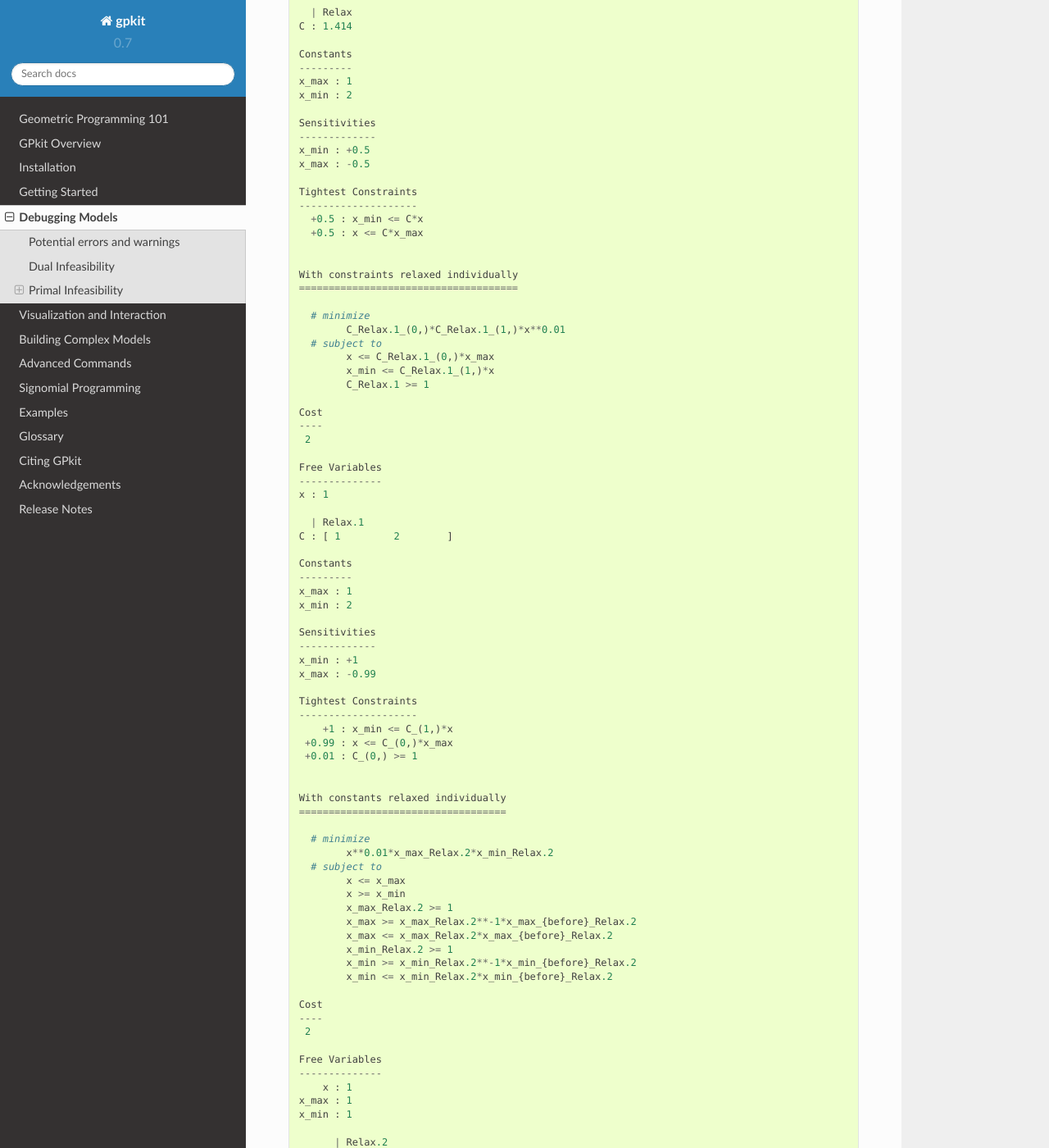
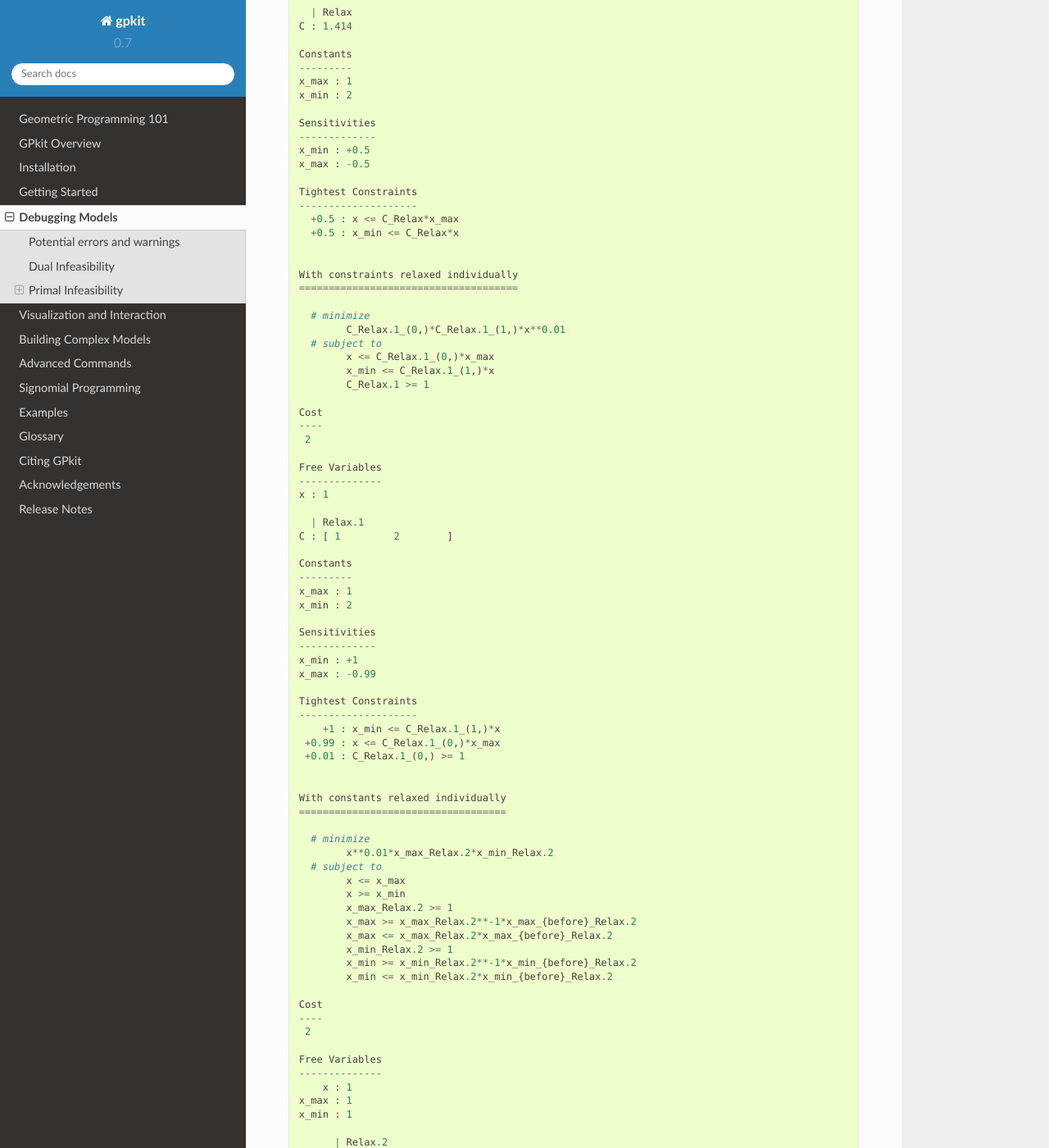
Before and after one commit to convexengineering/gpkit, a Sphinx documentation site: the page built from docs/source/debugging.rst, in a window 1280 px wide and 1400 px high, scrolled down 6023 px. Shown: the whole window at 82% size. Built offline with Sphinx 7.4.7 and the Read the Docs theme 2.0.0, drawn with Linux system fonts in a browser that asks for light colours; some of the changed text lies outside the part shown.

Commit message:
fix model printing

```diff
--- a/docs/source/advancedcommands.rst
+++ b/docs/source/advancedcommands.rst
@@ -205,11 +205,6 @@
 so that updating any one of them will update all of them.
 
 
-Substituting with replacement
-------------------------------
-
-Any of the substitutions above can be run with ``p.subinplace(*args)`` to substitute directly into the object in question.
-
 Fixed Variables
 ---------------
 
--- a/docs/source/examples/external_sp2_output.txt
+++ b/docs/source/examples/external_sp2_output.txt
@@ -10,4 +10,4 @@
 
 Tightest Constraints
 --------------------
-    +1 : <function y_ext at 0x7fe431ec8140>
+    +1 : <function y_ext>
--- a/docs/source/examples/external_sp_output.txt
+++ b/docs/source/examples/external_sp_output.txt
@@ -10,4 +10,4 @@
 
 Tightest Constraints
 --------------------
-    +1 : <external_constraint.ExternalConstraint object at 0x7fe4316aec10>
+    +1 : <external_constraint.ExternalConstraint object>
--- a/docs/source/examples/relaxation_output.txt
+++ b/docs/source/examples/relaxation_output.txt
@@ -40,8 +40,8 @@
 
 Tightest Constraints
 --------------------
-  +0.5 : x_min <= C*x
-  +0.5 : x <= C*x_max
+  +0.5 : x <= C_Relax*x_max
+  +0.5 : x_min <= C_Relax*x
 
 
 With constraints relaxed individually
@@ -77,9 +77,9 @@
 
 Tightest Constraints
 --------------------
-    +1 : x_min <= C_(1,)*x
- +0.99 : x <= C_(0,)*x_max
- +0.01 : C_(0,) >= 1
+    +1 : x_min <= C_Relax.1_(1,)*x
+ +0.99 : x <= C_Relax.1_(0,)*x_max
+ +0.01 : C_Relax.1_(0,) >= 1
 
 
 With constants relaxed individually
@@ -124,6 +124,6 @@
 Tightest Constraints
 --------------------
     +1 : x >= x_min
-    +1 : x_min >= x_min**-1*x_min_{before}
- +0.99 : x_max <= x_max*x_max_{before}
+    +1 : x_min >= x_min_Relax.2**-1*x_min_{before}_Relax.2
+ +0.99 : x_max <= x_max_Relax.2*x_max_{before}_Relax.2
  +0.99 : x <= x_max
--- a/docs/source/examples/simpleflight_output.txt
+++ b/docs/source/examples/simpleflight_output.txt
@@ -77,8 +77,8 @@
 Tightest Constraints
 --------------------
     +1 : W >= W_0 + W_w
+    +1 : D >= 0.5*C_D*S*V**2*\rho
     +1 : C_D >= (CDA0)*S**-1 + (\frac{S}{S_{wet}})*C_f*k + 0.318*A**-1*C_L**2*e**-1
-    +1 : D >= 0.5*C_D*S*V**2*\rho
  +0.57 : W <= 0.5*C_L*S*V**2*\rho
  +0.54 : C_f >= 0.074*Re**-0.2
 
--- a/docs/source/examples/sp_to_gp_sweep_output.txt
+++ b/docs/source/examples/sp_to_gp_sweep_output.txt
@@ -60,5 +60,5 @@
   +3.4 : L/D = C_D**-1*C_L
   +3.2 : V_f = W_f*\rho_f**-1*g**-1
   +1.2 : T_{flight} >= Range*V**-1
+  +1.2 : D >= 0.5*C_D*S*V**2*\rho
   +1.2 : C_D >= (CDA0)*S**-1 + (\frac{S}{S_{wet}})*C_f*k + 0.318*A**-1*C_L**2*e**-1
-  +1.2 : D >= 0.5*C_D*S*V**2*\rho
```
Also changed, not shown: 1 other file.
